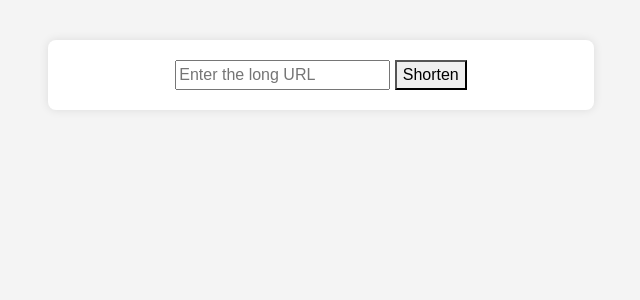
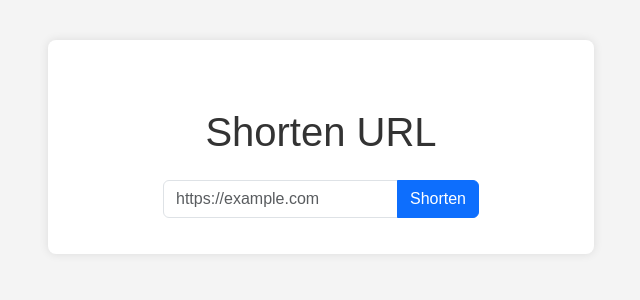
Before and after one commit to juma-paul/urlShortener, a Django app: page /shorten/ in a window 1280 px wide. Shown: the top 300 px of the page, without its empty margins (319-959 px from the left). Run offline with Django 5.2, Linux system fonts and the light colour scheme.

Commit message:
Design index.html using bootstrap

```diff
--- a/shortener/templates/shortener/index.html
+++ b/shortener/templates/shortener/index.html
@@ -1,11 +1,18 @@
 {% extends 'base.html' %}
 
-{% block title %}Shorten URL{% endblock %}
-
 {% block content %}
-    <form method="POST">
+<div class="mt-5">
+  <div class="row justify-content-center">
+    <div class="col-md-10 col-lg-8">
+      <h1 class="text-center mb-4">Shorten URL</h1>
+      <form method="POST">
         {% csrf_token %}
-        <input type="url" name="long_url" placeholder="Enter the long URL" required>
-        <button type="submit">Shorten</button>
-    </form>
+        <div class="input-group mb-3">
+          <input type="url" name="long_url" class="form-control" id="long_url" placeholder="https://example.com" required>
+          <button type="submit" class="btn btn-primary">Shorten</button>
+        </div>
+      </form>
+    </div>
+  </div>
+</div>
 {% endblock %}
```
